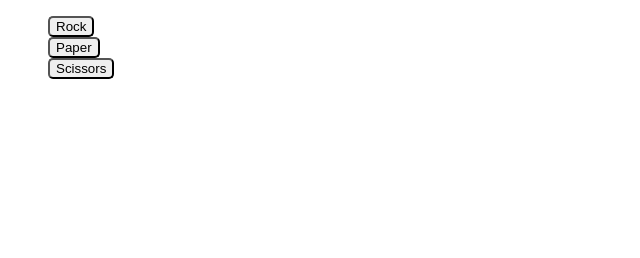
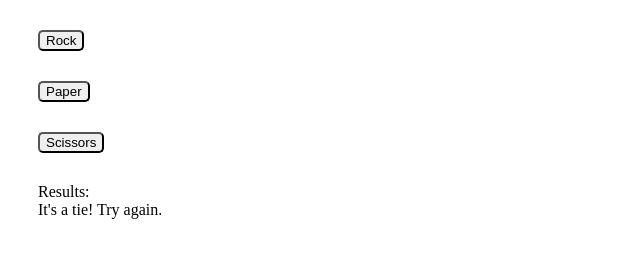
Before and after one commit to deadeye249/Rock-Paper-Scissors, a plain HTML site: page index.html in a window 1280 px wide. Both pictures are taken after a click on the button "Rock". Shown: the whole page, without its empty margins (0-640 px from the left). Drawn offline with Linux system fonts and the light colour scheme.

Commit message:
Change Faulty Event Listners.

```diff
--- a/index.html
+++ b/index.html
@@ -13,5 +13,9 @@
         <li><button id="paper">Paper</button></li>
         <li><button id="scissors">Scissors</button></li>
     </ul>
+
+    <div class="display-results">
+        Results:
+    </div>
 </body>
 </html>
--- a/main.js
+++ b/main.js
@@ -65,19 +65,22 @@ function playGame(){
 
     }
 
-    while(human_score<5 && computer_score<5)
+
+
+    let buttons = document.querySelectorAll("button");
+
+    for(let i=0;i<buttons.length;i++)
     {
-        const computerSelection = getComputerChoice();
+        buttons[i].addEventListener("click",()=>
+        {
+            let result_section = document.querySelector(".display-results");
+            new_element = document.createElement("div");
+            new_element.textContent = playRound(buttons[i].id,getComputerChoice());
+            result_section.append(new_element);
+        })
+    }
 
-        let rock_button = document.querySelector("#rock");
-        let paper_button = document.querySelector("#paper");
-        let scissors_button = document.querySelector("#scissors");
 
-        rock_button.addEventListener("click",playRound("rock",computerSelection));
-        paper_button.addEventListener("click",playRound("paper",computerSelection));
-        scissors_button.addEventListener("click",playRound("scissors",computerSelection));
-
-    }
 
 
     if(human_score == computer_score){
--- a/sheet.css
+++ b/sheet.css
@@ -1,5 +1,11 @@
 ul {
     list-style-type: none;
+    padding:0;
+
+}
+
+li{
+    margin: 30px;
 }
 
 button
@@ -7,3 +13,7 @@ button
     border-radius: 5px;
 
 }
+
+.display-results{
+    margin:30px;
+}
```
